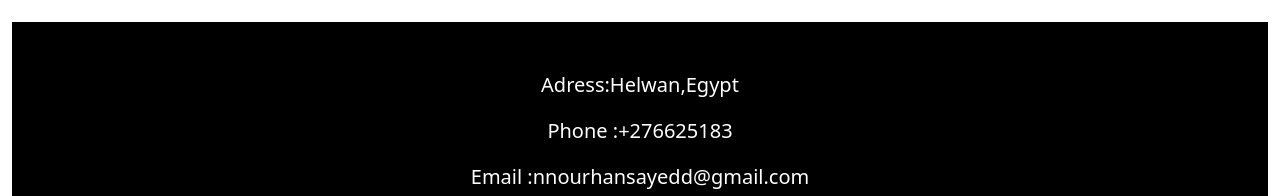
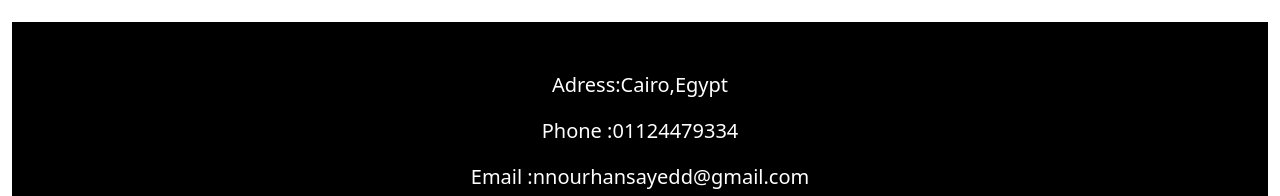
Before and after one commit to nour1698/Adventure_Agancy, a plain HTML site: page index.html in a window 1280 px wide. Shown: the part 6074-6270 px from the top of the page. Drawn offline with Linux system fonts and the light colour scheme.

Commit message:
Update index.html

```diff
--- a/index.html
+++ b/index.html
@@ -259,8 +259,8 @@
          </section>
          <!-- //////////////////////////////end sec9////////////////////////// -->
          <footer class="overflow-hidden">
-           <p class="text-center mt-5">Adress:Helwan,Egypt</p>
-           <p class="text-center">Phone :+276625183</p>
+           <p class="text-center mt-5">Adress:Cairo,Egypt</p>
+           <p class="text-center">Phone :01124479334</p>
            <p class="text-center">Email :nnourhansayedd@gmail.com</p>
         <!-- <div class="col-md-3   mx-auto">
           <i class="px-md-5 px-4 ms-md-2 ms-5 bi bi-facebook"></i>
```
